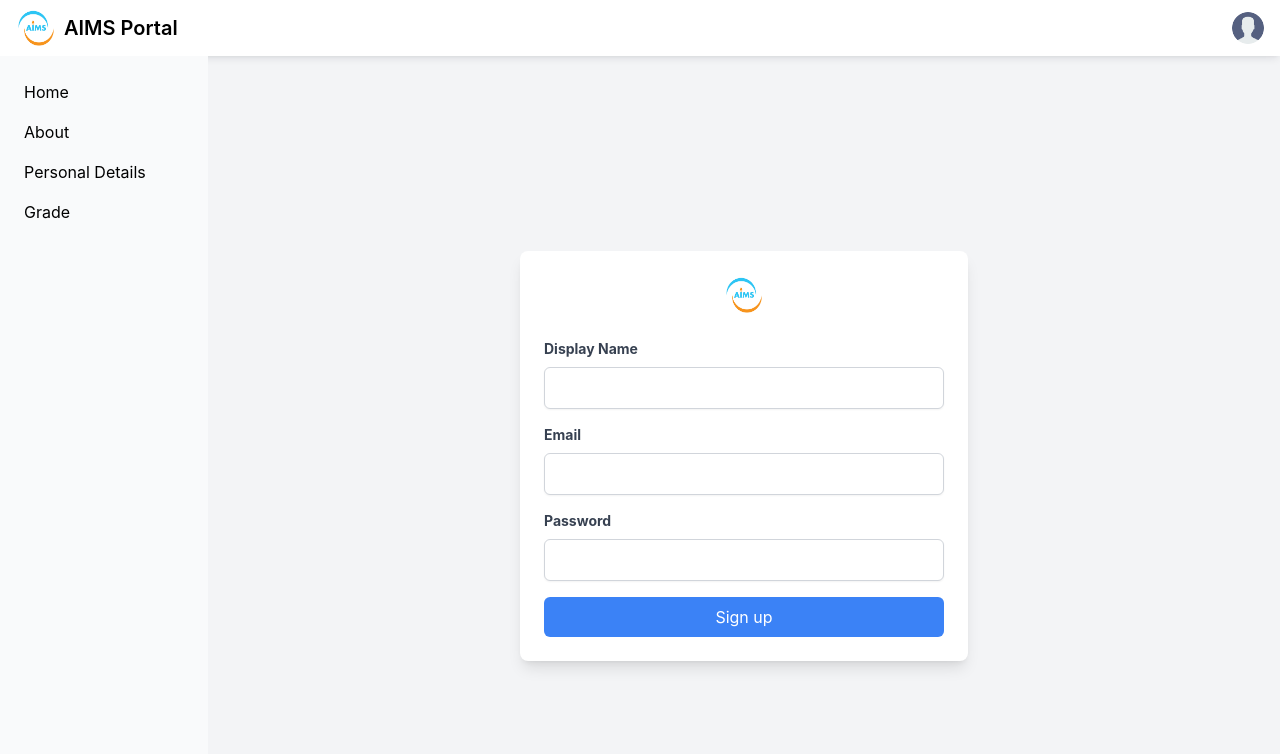
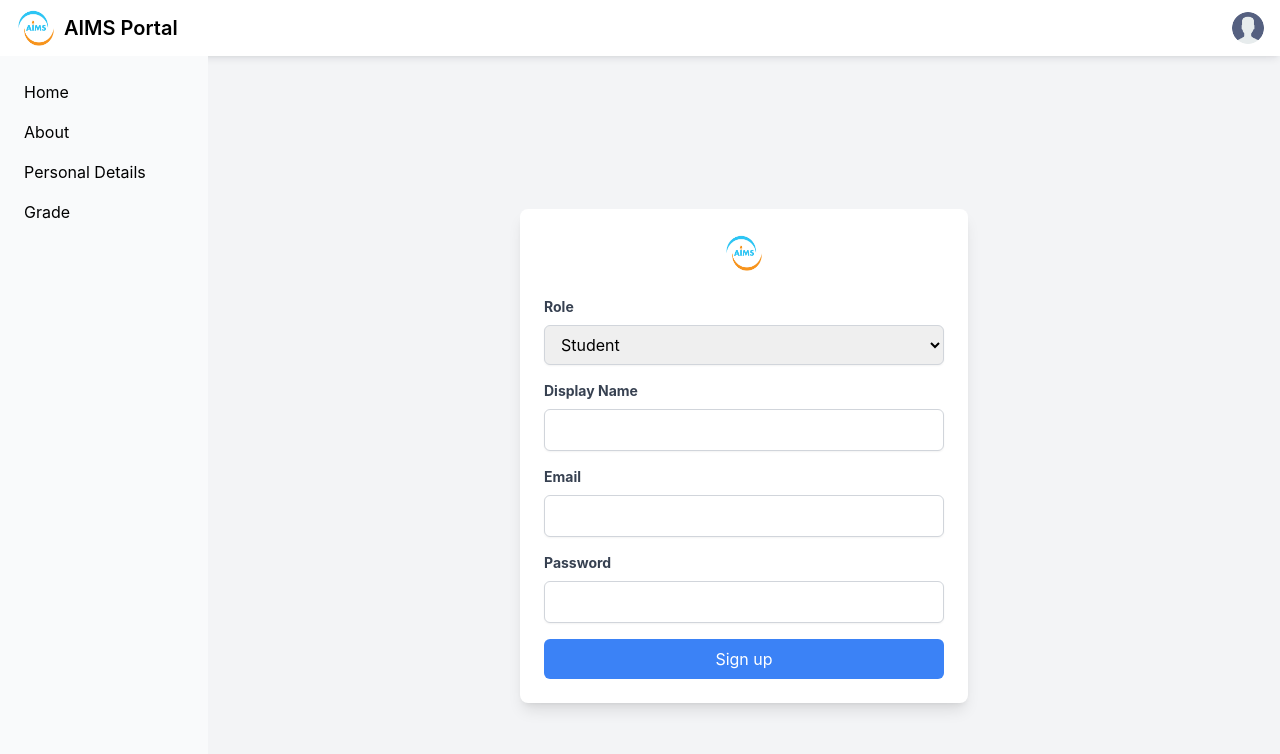
Before and after one commit to Ram-Ratan/aims, a React (Create React App) app in the folder aims/: page /login in a window 1280 px wide. Shown: the top 754 px of the page. Built offline with nearby package versions, Linux system fonts and the light colour scheme; the HTML template or start-up script is replaced by a standard one.

Commit message:
role section is added in signup page

```diff
--- a/aims/src/App.js
+++ b/aims/src/App.js
@@ -2,11 +2,14 @@ import './App.css';
 import { BrowserRouter as Router} from 'react-router-dom';
 import AppRoutes from './AppRoutes';
 
+
 function App() {
   return (
-    <Router>
-      <AppRoutes/>
-    </Router>
+    <div>
+      <Router>
+          <AppRoutes />
+      </Router>
+    </div>
 
   );
 }
--- a/aims/src/AppRoutes.js
+++ b/aims/src/AppRoutes.js
@@ -5,7 +5,8 @@ import About from "./Pages/About";
 import Grade from "./Pages/Grade";
 import PersonalDetails from './Pages/PersonalDetails';
 import Home from './Pages/Home';
-import Auth from './Pages/auth/Auth';
+import Auth from './Pages/Auth/Auth';
+
 const AppRoutes = () => {
   return (
     <Layouts>
--- a/aims/src/Pages/Auth/Auth.jsx
+++ b/aims/src/Pages/Auth/Auth.jsx
@@ -3,6 +3,11 @@ import aims from '../../assets/AIMS-logo.png';
 
 const Auth = () => {
     const [isSignUp, setIsSignUp] = useState(true);
+    const [selectedRole, setSelectedRole] = useState('student'); // Initialize with 'student'
+
+    const handleRoleChange = (e) => {
+      setSelectedRole(e.target.value);
+    };
 
     return (
       <div className="min-h-screen flex items-center justify-center bg-gray-100">
@@ -10,6 +15,32 @@ const Auth = () => {
           <img src={aims} alt="logo-image" className="h-10 w-10 mx-auto mb-6" />
 
           <form>
+
+
+            {/* Dropdown input for selecting role */}
+          {isSignUp && (
+            <div className="mb-4">
+              <label
+                htmlFor="role"
+                className="block text-gray-700 text-sm font-bold mb-2"
+              >
+                Role
+              </label>
+              <select
+                id="role"
+                name="role"
+                className="w-full px-3 py-2 border border-gray-300 rounded-md shadow-sm focus:outline-none focus:border-blue-400"
+                value={selectedRole}
+                onChange={handleRoleChange}
+              >
+                <option value="student">Student</option>
+                <option value="admin">Admin</option>
+                <option value="faculty">Faculty</option>
+              </select>
+            </div>
+          )}
+
+
             {isSignUp && (
               <div className="mb-4">
                 <label
--- a/aims/src/Pages/PersonalDetails.jsx
+++ b/aims/src/Pages/PersonalDetails.jsx
@@ -1,5 +1,6 @@
 import React from 'react'
-import Auth from './auth/Auth';
+import Auth from './Auth/Auth';
+
 const PersonalDetails = () => {
   return (
     <div className='pl-4 pt-4'>
```
